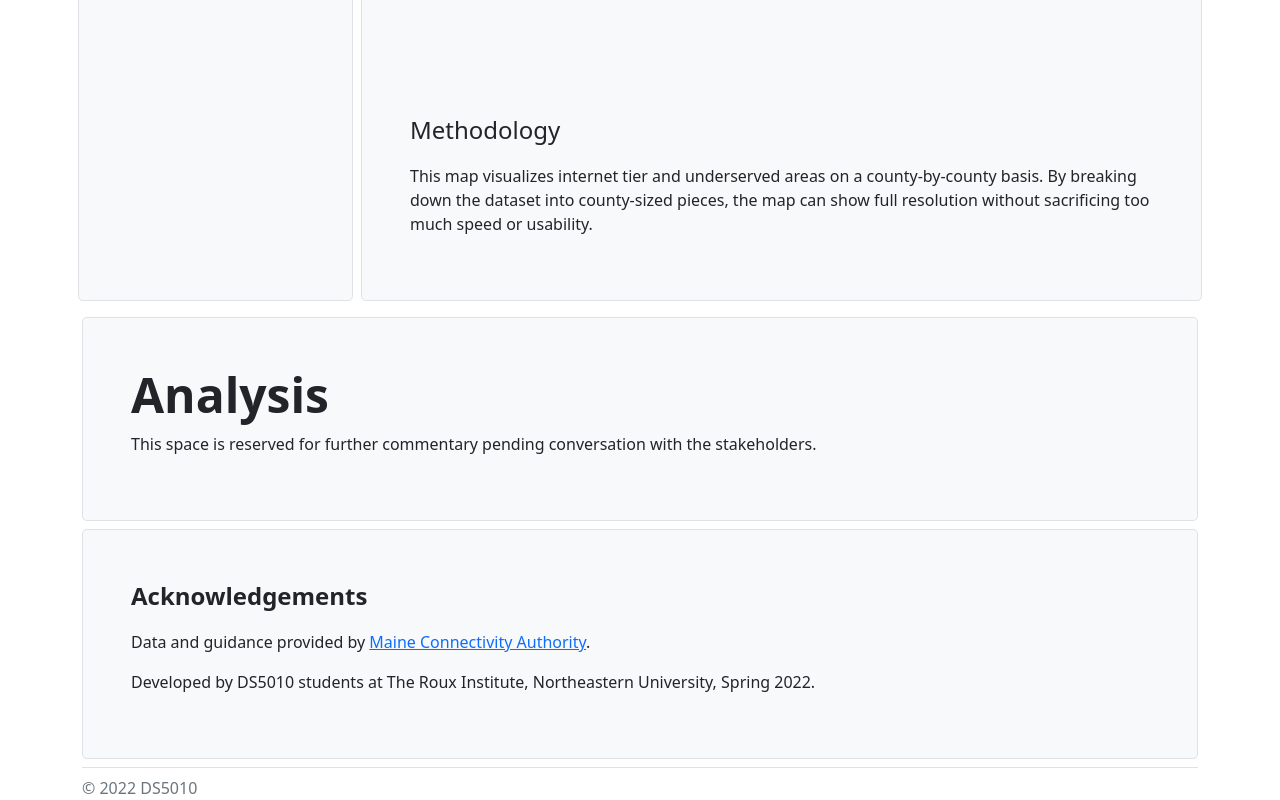
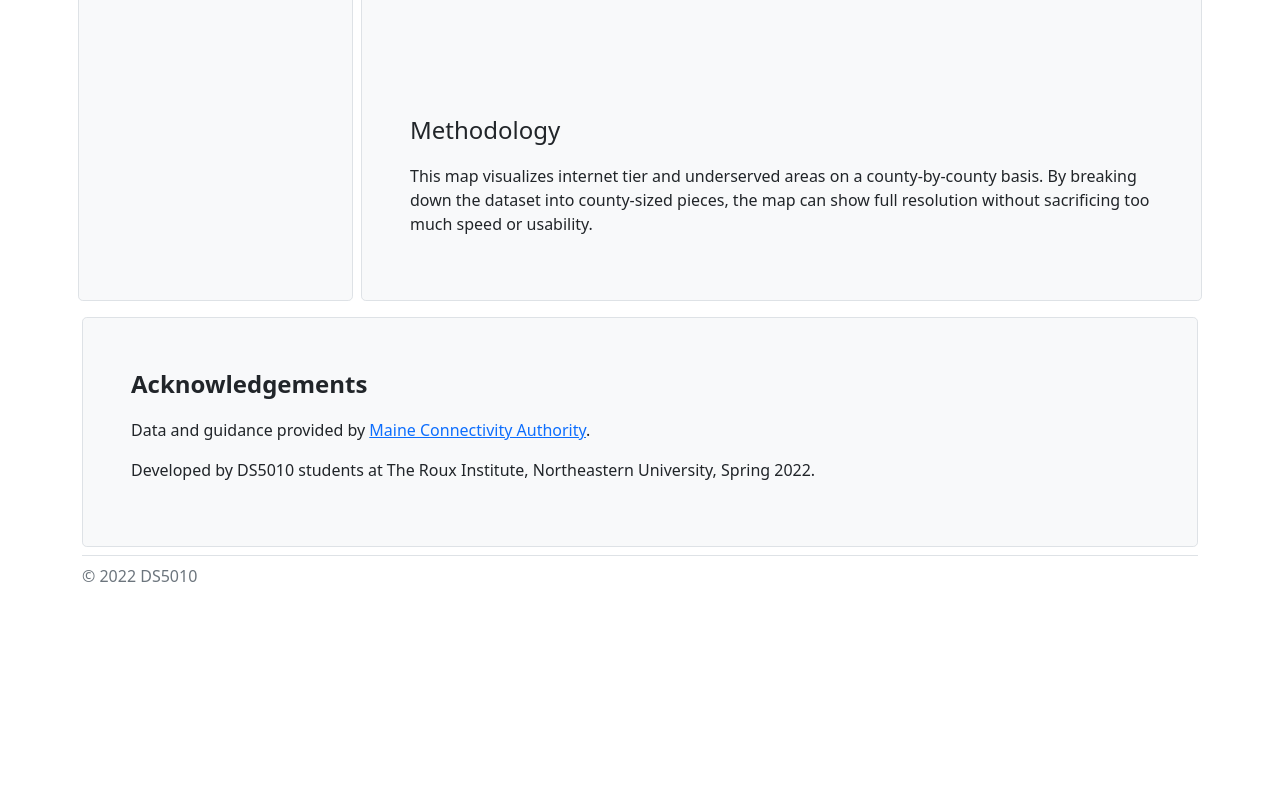
Before and after one commit to ds5010/broadband, a plain HTML site: page docs/index.html in a window 1280 px wide. Shown: the part 1824-2624 px from the top of the page. After the commit the page ends 2412 px from the top, so only its background shows below. Drawn offline with nearby package versions, Linux system fonts and the light colour scheme.

Commit message:
Removing analysis section from website

```diff
--- a/docs/index.html
+++ b/docs/index.html
@@ -125,15 +125,6 @@
       </div><!-- /.col -->
     </div><!-- /.row -->
 
-    <div id="analysis" class="row align-items-md-stretch pt-2">
-      <div class="col-md-12">
-        <div class="p-5 bg-light border rounded-3">
-          <h1 class="display-5 fw-bold">Analysis</h1>
-          <p>This space is reserved for further commentary pending conversation with the stakeholders.</p>
-        </div>
-      </div><!-- /.col -->
-    </div><!-- /.row -->
-
     <div id="acknowledgements" class="row align-items-md-stretch pt-2">
       <div class="col-md-12">
         <div class="p-5 mb-6 bg-light border rounded-3">
```
